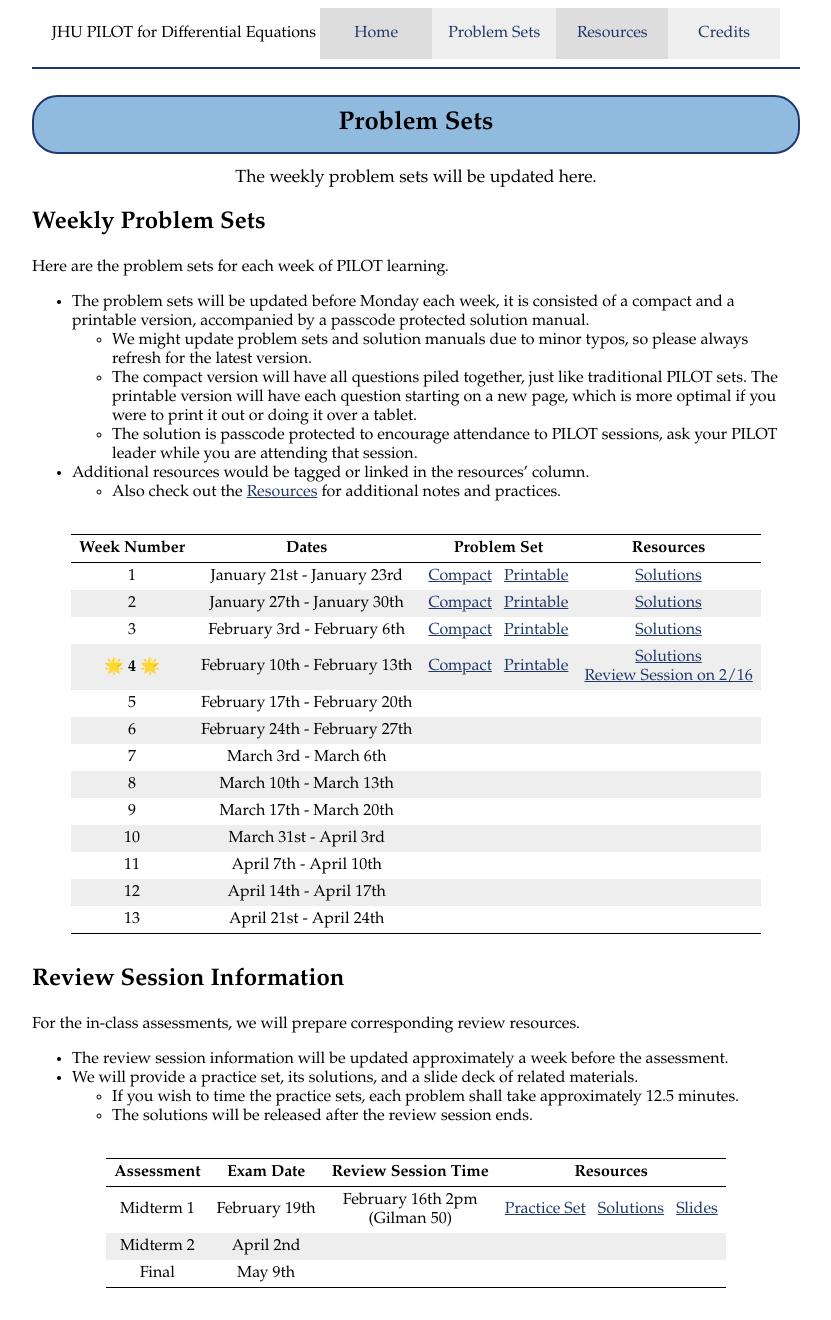
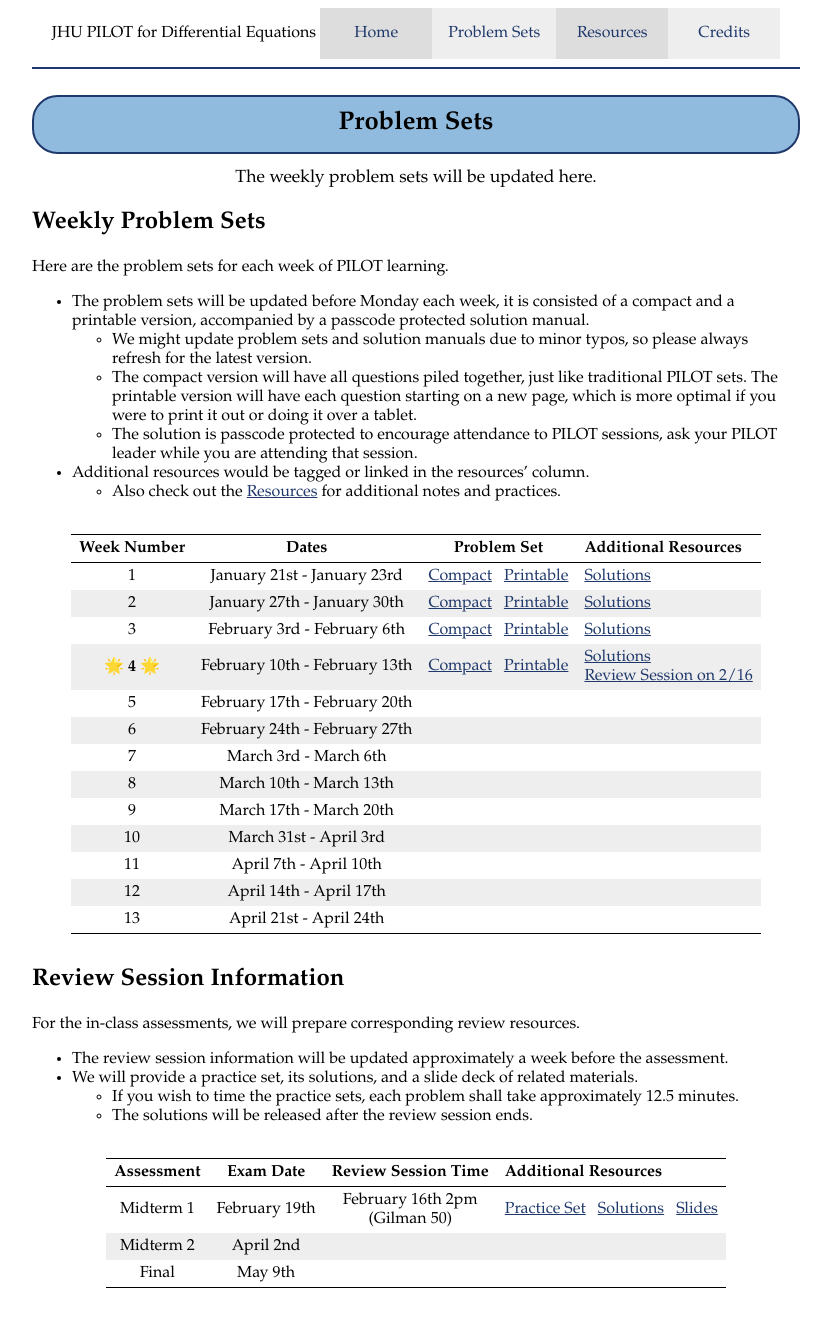
Before and after one commit to JHU-ODE-PILOT/SP25, a Jekyll site: the page built from problem_sets.md, in a window 1280 px wide. Shown: the whole page, without its empty margins (224-1055 px from the left). Built offline with Jekyll 4.4.1, drawn with Linux system fonts in a browser that asks for light colours.

Commit message:
updated a few links

```diff
--- a/problem_sets.md
+++ b/problem_sets.md
@@ -16,10 +16,10 @@ Here are the problem sets for each week of PILOT learning.
     - The compact version will have all questions piled together, just like traditional PILOT sets. The printable version will have each question starting on a new page, which is more optimal if you were to print it out or doing it over a tablet.
     - The solution is passcode protected to encourage attendance to PILOT sessions, ask your PILOT leader while you are attending that session.
 - Additional resources would be tagged or linked in the resources' column.
-    - Also check out the [Resources]({{site.baseurl}}/resources.html) for additional notes and practices.
+    - Also check out the [Resources]({{site.baseurl}}/resources.html#important-documents) for additional notes and practices.
 
-| Week Number | Dates | Problem Set | Resources |
-|:-----------:|:-----:|:-----------:|:---------:|
+| Week Number | Dates | Problem Set | Additional Resources |
+|:-----------:|:-----:|:-----------:|:---------------------|
 | 1 | January 21st - January 23rd | [Compact]({{site.baseurl}}/PSets/1C.pdf) &nbsp; [Printable]({{site.baseurl}}/PSets/1E.pdf) | [Solutions]({{site.baseurl}}/PSets/1S.pdf) |
 | 2 | January 27th - January 30th | [Compact]({{site.baseurl}}/PSets/2C.pdf) &nbsp; [Printable]({{site.baseurl}}/PSets/2E.pdf) | [Solutions]({{site.baseurl}}/PSets/2S.pdf) |
 | 3 | February 3rd - February 6th | [Compact]({{site.baseurl}}/PSets/3C.pdf) &nbsp; [Printable]({{site.baseurl}}/PSets/3E.pdf) | [Solutions]({{site.baseurl}}/PSets/3S.pdf)|
@@ -42,8 +42,8 @@ For the in-class assessments, we will prepare corresponding review resources.
     - If you wish to time the practice sets, each problem shall take approximately 12.5 minutes.
     - The solutions will be released after the review session ends.
 
-| Assessment | Exam Date | Review Session Time | Resources |
-|:----------:|:---------:|:-------------------:|:---------:|
+| Assessment | Exam Date | Review Session Time | Additional Resources |
+|:----------:|:---------:|:-------------------:|:---------------------|
 | Midterm 1 | February 19th | February 16th 2pm <br> (Gilman 50) | [Practice Set]({{site.baseurl}}/PSets/M1.pdf) &nbsp; [Solutions]({{site.baseurl}}/PSets/M1S.txt) &nbsp; [Slides]({{site.baseurl}}/PSets/S1.pdf) |
 | Midterm 2 | April 2nd |  |  |
 | Final | May 9th |  |  |
```
Also changed, not shown: index.md (+1 -0 lines).
